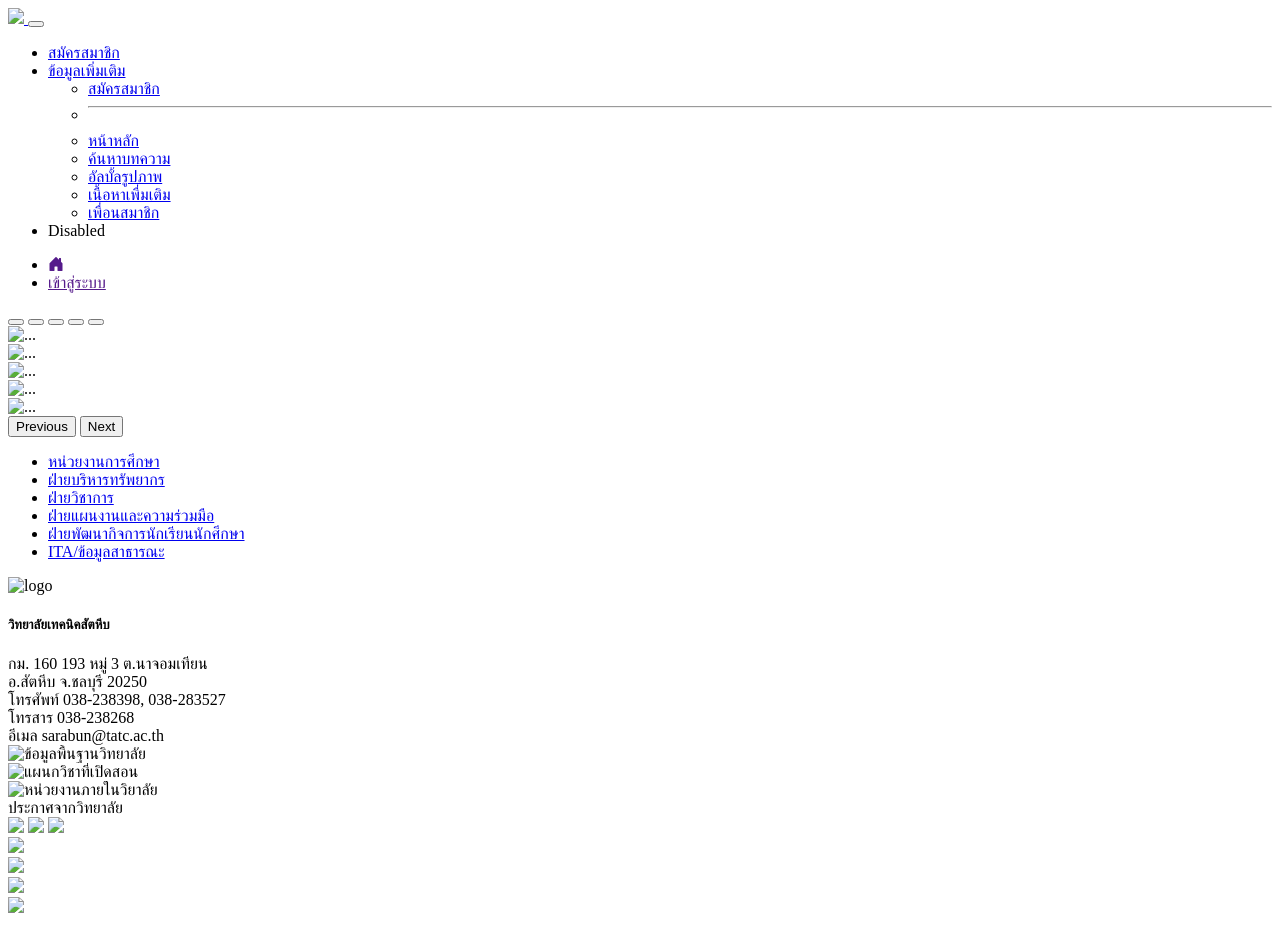
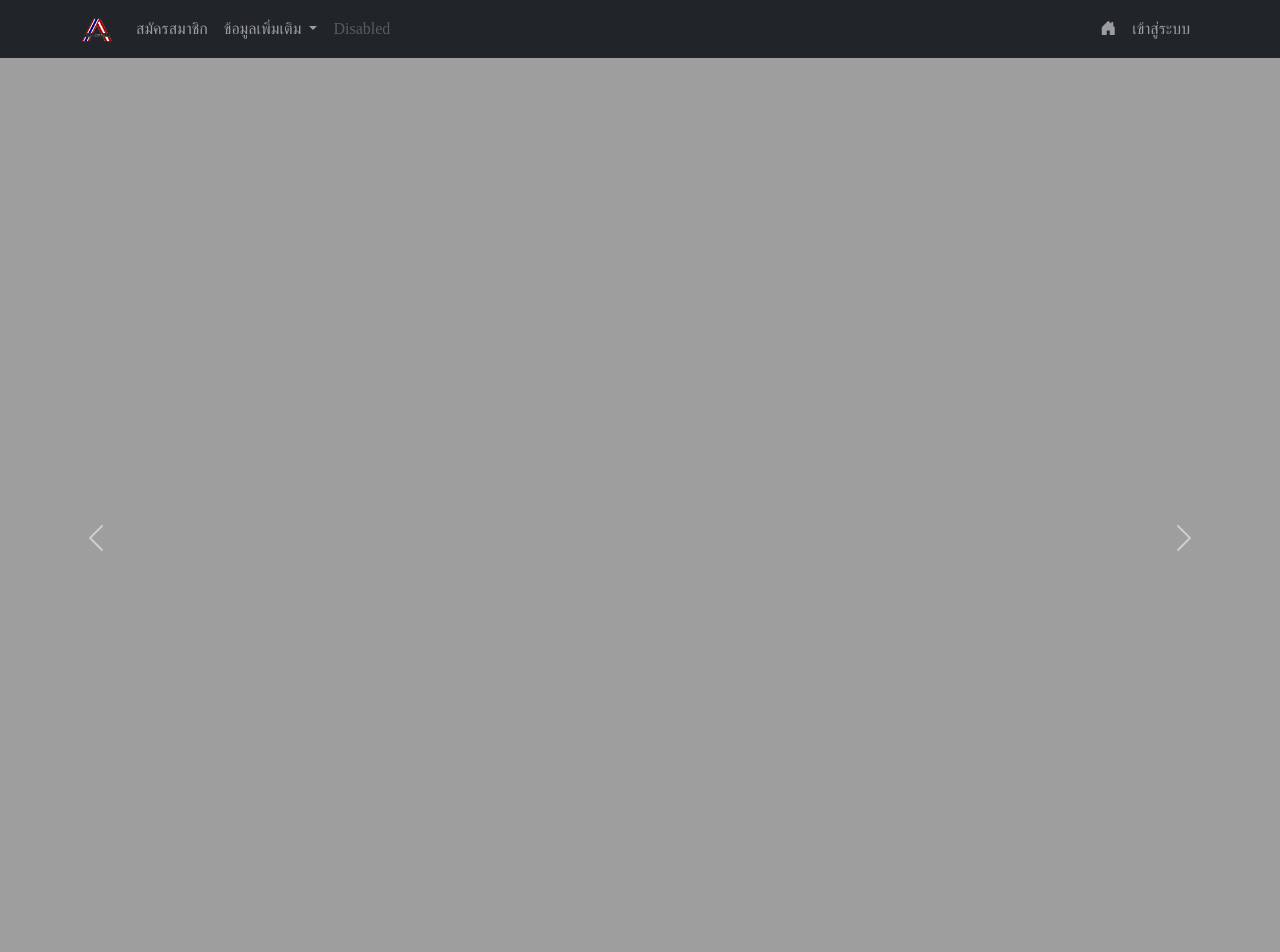
Before and after one commit to Kingdomcum007/6-19-68, a plain HTML site: page index.html in a window 1280 px wide. Shown: the top 952 px of the page. Before the commit the page ends 925 px from the top, so only its background shows below. Drawn offline with nearby package versions, Linux system fonts and the light colour scheme; the site is published under a folder, as on GitHub Pages, so addresses that start at the root find nothing.

```diff
--- a/index.html
+++ b/index.html
@@ -5,12 +5,12 @@
     <meta charset="UTF-8">
     <meta name="viewport" content="width=device-width, initial-scale=1.0">
     <title>Document</title>
-    <link rel="stylesheet" href="/bootstrap-5.3.7-dist/css/bootstrap.min.css">
+    <link rel="stylesheet" href="bootstrap-5.3.7-dist/css/bootstrap.css">
     <link rel="stylesheet" href="https://cdn.jsdelivr.net/npm/bootstrap-icons@1.13.1/font/bootstrap-icons.min.css">
     <style>
         @font-face {
             font-family: 'Kanit';
-            src: url('/font/Kanit-Regular.ttf') format('turetype');
+            src: url('font/Kanit-Regular.ttf') format('turetype');
         }
 
         body {
@@ -23,7 +23,7 @@
     <nav class="navbar navbar-expand-lg bg-dark" data-bs-theme="dark">
         <div class="container">
             <a class="navbar-brand" href="http://www.tatc.ac.th" target="_blank">
-                <img src="/img/logo.gif" width="30">
+                <img src="img/logo.gif" width="30">
             </a>
             <button class="navbar-toggler" type="button" data-bs-toggle="collapse"
                 data-bs-target="#navbarSupportedContent" aria-controls="navbarSupportedContent" aria-expanded="false"
@@ -86,19 +86,19 @@
         </div>
         <div class="carousel-inner">
             <div class="carousel-item active" data-bs-interval="3000">
-                <img src="/img/slide1.jpg" class="d-block w-100" alt="...">
+                <img src="img/slide1.jpg" class="d-block w-100" alt="...">
             </div>
             <div class="carousel-item" data-bs-interval="3000">
-                <img src="/img/slide2.jpg" class="d-block w-100" alt="...">
+                <img src="img/slide2.jpg" class="d-block w-100" alt="...">
             </div>
             <div class="carousel-item" data-bs-interval="3000">
-                <img src="/img/slide3.jpg" class="d-block w-100" alt="...">
+                <img src="img/slide3.jpg" class="d-block w-100" alt="...">
             </div>
             <div class="carousel-item" data-bs-interval="3000">
-                <img src="/img/slide4.jpg" class="d-block w-100" alt="...">
+                <img src="img/slide4.jpg" class="d-block w-100" alt="...">
             </div>
             <div class="carousel-item" data-bs-interval="3000">
-                <img src="/img/slide5.jpg" class="d-block w-100" alt="...">
+                <img src="img/slide5.jpg" class="d-block w-100" alt="...">
             </div>
         </div>
         <button class="carousel-control-prev" type="button" data-bs-target="#carouselExampleInterval"
@@ -138,7 +138,7 @@
         <div class="row d-grid gap-4" style="grid-template-columns: 1fr 2fr 1fr;">
             <div class="col bg-white rounded-1">
                 <div class="container text-center p-3">
-                    <img src="/img/logo.gif" alt="logo" width="150">
+                    <img src="img/logo.gif" alt="logo" width="150">
                     <h5>วิทยาลัยเทคนิคสัตหีบ</h5>
                     <div>กม. 160 193 หมู่ 3 ต.นาจอมเทียน</div>
                     <div>อ.สัตหีบ จ.ชลบุรี 20250</div>
@@ -147,41 +147,41 @@
                     <div>อีเมล sarabun@tatc.ac.th</div>
                 </div>
                 <div class="container py-3">
-                    <img src="/img/info1.jpg" alt="ข้อมูลพื้นฐานวิทยาลัย" width="100%">
+                    <img src="img/info1.jpg" alt="ข้อมูลพื้นฐานวิทยาลัย" width="100%">
                 </div>
                 <div class="container py-3">
-                    <img src="/img/info2.jpg" alt="แผนกวิชาที่เปิดสอน" width="100%">
+                    <img src="img/info2.jpg" alt="แผนกวิชาที่เปิดสอน" width="100%">
                 </div>
                 <div class="container py-3">
-                    <img src="/img/info3.jpg" alt="หน่วยงานภายในวิยาลัย" width="100%">
+                    <img src="img/info3.jpg" alt="หน่วยงานภายในวิยาลัย" width="100%">
                 </div>
             </div>
             <div class="col bg-white rounded-1">
                 <div class="container">
                     <div>ประกาศจากวิทยาลัย</div>
-                    <img src="/img/pic1.jpg" width="100%">
-                    <img src="/img/pic6.jpg" width="100%">
-                    <img src="/img/pic7.jpg" width="100%">
+                    <img src="img/pic1.jpg" width="100%">
+                    <img src="img/pic6.jpg" width="100%">
+                    <img src="img/pic7.jpg" width="100%">
                 </div>
             </div>
             <div class="col bg-white rounded-1">
                 <div class="container">
-                    <img src="/img/pic2.jpg" width="100%">
+                    <img src="img/pic2.jpg" width="100%">
                 </div>
                 <div class="container">
-                    <img src="/img/pic3.jpg" width="100%">
+                    <img src="img/pic3.jpg" width="100%">
                 </div>
                 <div class="container">
-                    <img src="/img/pic4.jpg" width="100%">
+                    <img src="img/pic4.jpg" width="100%">
                 </div>
                 <div class="container">
-                    <img src="/img/pic5.jpg" width="100%">
+                    <img src="img/pic5.jpg" width="100%">
                 </div>
             </div>
         </div>
     </div>
 
-    <script src="/bootstrap-5.3.7-dist/js/bootstrap.bundle.js"></script>
+    <script src="bootstrap-5.3.7-dist/js/bootstrap.bundle.js"></script>
 </body>
 
 </html>
```
